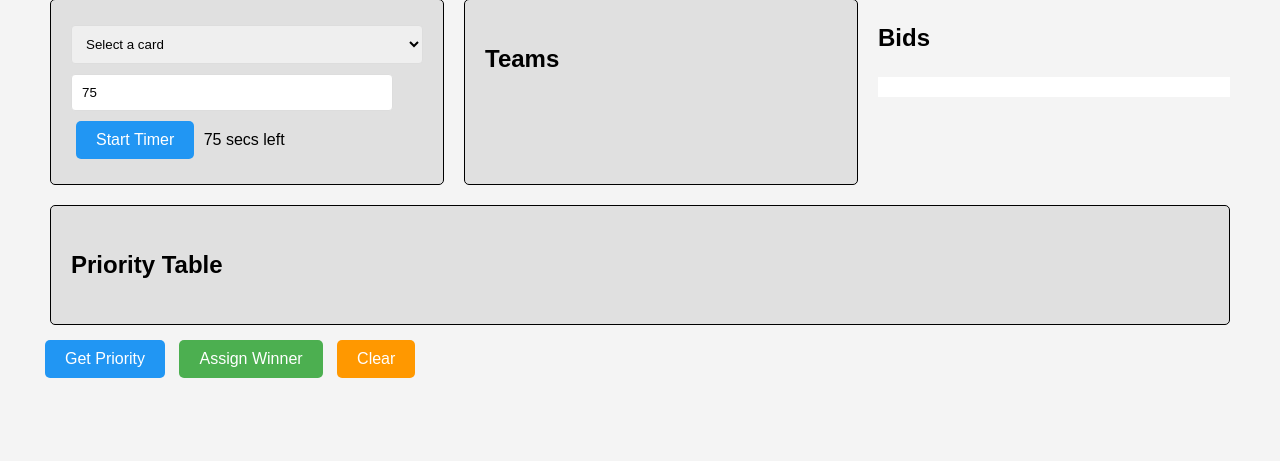
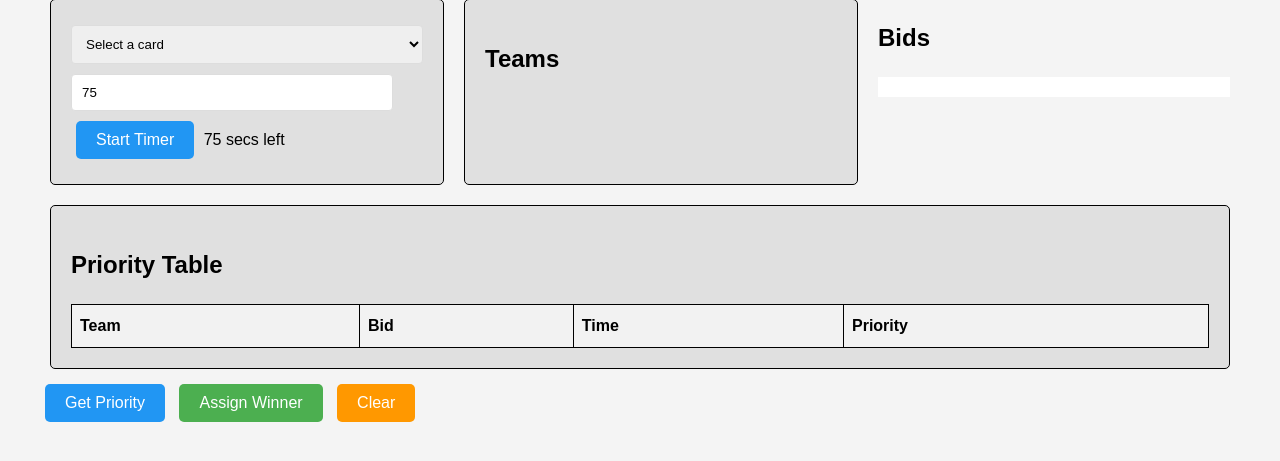
Before and after one commit to snknitin/quizpoker, a Flask app: template templates/qm_room.html in a window 1280 px wide. Shown: the part 125-586 px from the top of the page. Run offline with Flask 2, Linux system fonts and the light colour scheme; the template is opened without the code that fills it, so the values that code supplies are empty; some libraries are stand-ins or nearby versions.

Commit message:
Biding strategy and card worth calculation to get priorities. table still not working

```diff
--- a/app.py
+++ b/app.py
@@ -109,6 +109,7 @@ def on_start_timer(data):
     custom_time = data.get('custom_time', 75)
     if room in rooms:
         rooms[room]['timer'] = custom_time
+        rooms[room]['timer_start'] = time.time()
         timer_thread = threading.Thread(target=run_timer, args=(room,))
         timer_thread.start()
         emit('timer_started', {'time': custom_time}, room=room)
@@ -121,11 +122,8 @@ def on_place_bid(data):
     bid = data['bid']
     if room in rooms and team in rooms[room]['teams']:
         if rooms[room]['teams'][team] >= bid:
-            rooms[room]['bids'][team] = bid
-            rooms[room]['teams'][team] -= bid
-            emit('bid_placed', {'team': team, 'bid': bid}, room=room)
-            emit('teams_updated', {'teams': rooms[room]['teams']}, room=room)
-            emit('bids_updated', {'bids': rooms[room]['bids']}, room=room)
+            rooms[room]['bids'][team] = {'amount': bid, 'time': time.time() - rooms[room]['timer_start']}
+            emit('bid_placed', {'team': team, 'bid': bid, 'time': rooms[room]['bids'][team]['time']}, room=room)
         else:
             emit('error', {'message': 'Insufficient tokens'}, room=request.sid)
 
@@ -136,15 +134,22 @@ def on_place_bid(data):
 def on_get_priority(data):
     room = data['room']
     if room in rooms:
-        sorted_bids = sorted(rooms[room]['bids'].items(), key=lambda x: x[1], reverse=True)
-        rooms[room]['card_worth'] = sum(rooms[room]['bids'].values())
-        emit('priority_list', {'bids': sorted_bids, 'card_worth': rooms[room]['card_worth']}, room=room)
+        sorted_bids = sorted(rooms[room]['bids'].items(), key=lambda x: (-x[1]['amount'], x[1]['time']))
+        rooms[room]['card_worth'] = sum(bid['amount'] for bid in rooms[room]['bids'].values())
+        emit('priority_list', {
+            'bids': [{'team': team, 'amount': bid['amount'], 'time': bid['time']} for team, bid in sorted_bids],
+            'card_worth': rooms[room]['card_worth']
+        }, room=room)
+
+
 
 @socketio.on('assign_winner')
 def on_assign_winner(data):
     room = data['room']
     winner = data['winner']
     if room in rooms:
+        for team, bid_data in rooms[room]['bids'].items():
+            rooms[room]['teams'][team] -= bid_data['amount']
         if winner != 'no_winner':
             rooms[room]['teams'][winner] += rooms[room]['card_worth']
         emit('winner_assigned', {'winner': winner, 'card_worth': rooms[room]['card_worth'], 'teams': rooms[room]['teams']}, room=room)
--- a/static/script.js
+++ b/static/script.js
@@ -40,16 +40,12 @@ function updateTeamsList(teams) {
     }
 }
 
-// Modify the updateBidsList function
-function updateBidsList(bids) {
+function updateBidsList(bid) {
     const bidsList = document.getElementById('bids-list');
     if (bidsList) {
-        bidsList.innerHTML = '';
-        for (const [team, bid] of Object.entries(bids)) {
-            const bidElement = document.createElement('div');
-            bidElement.textContent = `${team} bids ${bid} points`;
-            bidsList.appendChild(bidElement);
-        }
+        const bidElement = document.createElement('div');
+        bidElement.textContent = `${bid.team} bids ${bid.bid} points (${bid.time.toFixed(2)}s)`;
+        bidsList.appendChild(bidElement);
     }
 }
 
@@ -99,7 +95,7 @@ if (window.location.pathname.startsWith('/qm/')) {
 
     // Immediately request teams list when QM room loads
     socket.emit('get_teams', { room });
-    setInterval(emitGetTeams, 5000);  // Update every 5 seconds
+//    setInterval(emitGetTeams, 5000);  // Update every 5 seconds
 
     // Populate card dropdown
     const suits = ['Hearts', 'Diamonds', 'Clubs', 'Spades'];
@@ -134,6 +130,10 @@ if (window.location.pathname.startsWith('/qm/')) {
         if (timerDisplay) {
             timerDisplay.textContent = data.time;
         }
+    });
+
+    socket.on('bid_placed', (data) => {
+        updateBidsList(data);
     });
 
     if (getPriorityBtn) {
@@ -243,17 +243,19 @@ socket.on('bid_placed', (data) => {
 });
 
 socket.on('priority_list', (data) => {
-    const priorityTable = document.getElementById('priority-table');
-    if (priorityTable) {
-        priorityTable.innerHTML = '<table><tr><th>Team</th><th>Bid</th><th>Priority</th></tr>';
+    const priorityTableBody = document.getElementById('priority-table-body');
+    if (priorityTableBody) {
+        priorityTableBody.innerHTML = '';
         data.bids.forEach((bid, index) => {
-            priorityTable.innerHTML += `<tr>
-                <td>${bid[0]}</td>
-                <td>${bid[1]}</td>
+            const row = document.createElement('tr');
+            row.innerHTML = `
+                <td>${bid.team}</td>
+                <td>${bid.amount}</td>
+                <td>${bid.time.toFixed(2)}s</td>
                 <td>${index + 1}</td>
-            </tr>`;
+            `;
+            priorityTableBody.appendChild(row);
         });
-        priorityTable.innerHTML += '</table>';
     }
 
     const cardWorthDiv = document.getElementById('card-worth');
--- a/templates/qm_room.html
+++ b/templates/qm_room.html
@@ -36,7 +36,22 @@
         <div class="flex-container">
             <div class="flex-item grey-box">
                 <h2>Priority Table</h2>
-                <div id="priority-table"></div>
+                <div id="priority-table">
+                    <table>
+                    <thead>
+                        <tr>
+                            <th>Team</th>
+                            <th>Bid</th>
+                            <th>Time</th>
+                            <th>Priority</th>
+                        </tr>
+                    </thead>
+                    <tbody id="priority-table-body">
+                        <!-- This will be populated by JavaScript -->
+                    </tbody>
+                </table>
+
+                </div>
             </div>
             <div class="flex-item grey-box" id="winner-selection" style="display: none;">
                 <h2>Select Winner</h2>
```
